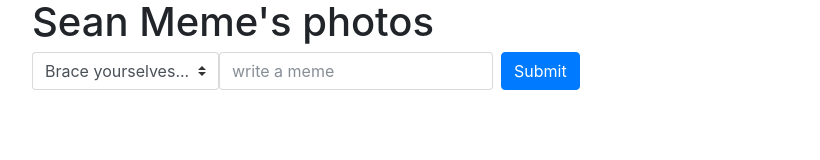
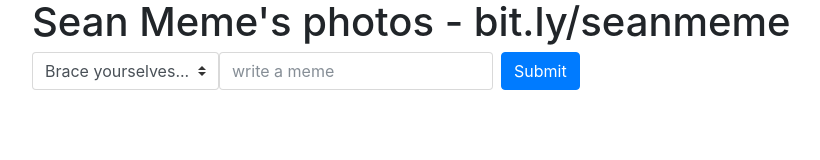
Before and after one commit to prydonius/seanmeme, a plain HTML site: page static/index.html in a window 1280 px wide. Shown: the whole page, without its empty margins (53-873 px from the left). Drawn offline with nearby package versions, Linux system fonts and the light colour scheme; no server answers.

Commit message:
add bit.ly link

```diff
--- a/static/index.html
+++ b/static/index.html
@@ -15,7 +15,7 @@
 </head>
 <body>
   <div class="container">
-    <h1>Sean Meme's photos</h1>
+    <h1>Sean Meme's photos - bit.ly/seanmeme</h1>
     <form class="form-inline" id="memeForm">
       <select class="custom-select" id="memeType">
         <option value="winter" selected>Brace yourselves...</option>
```
